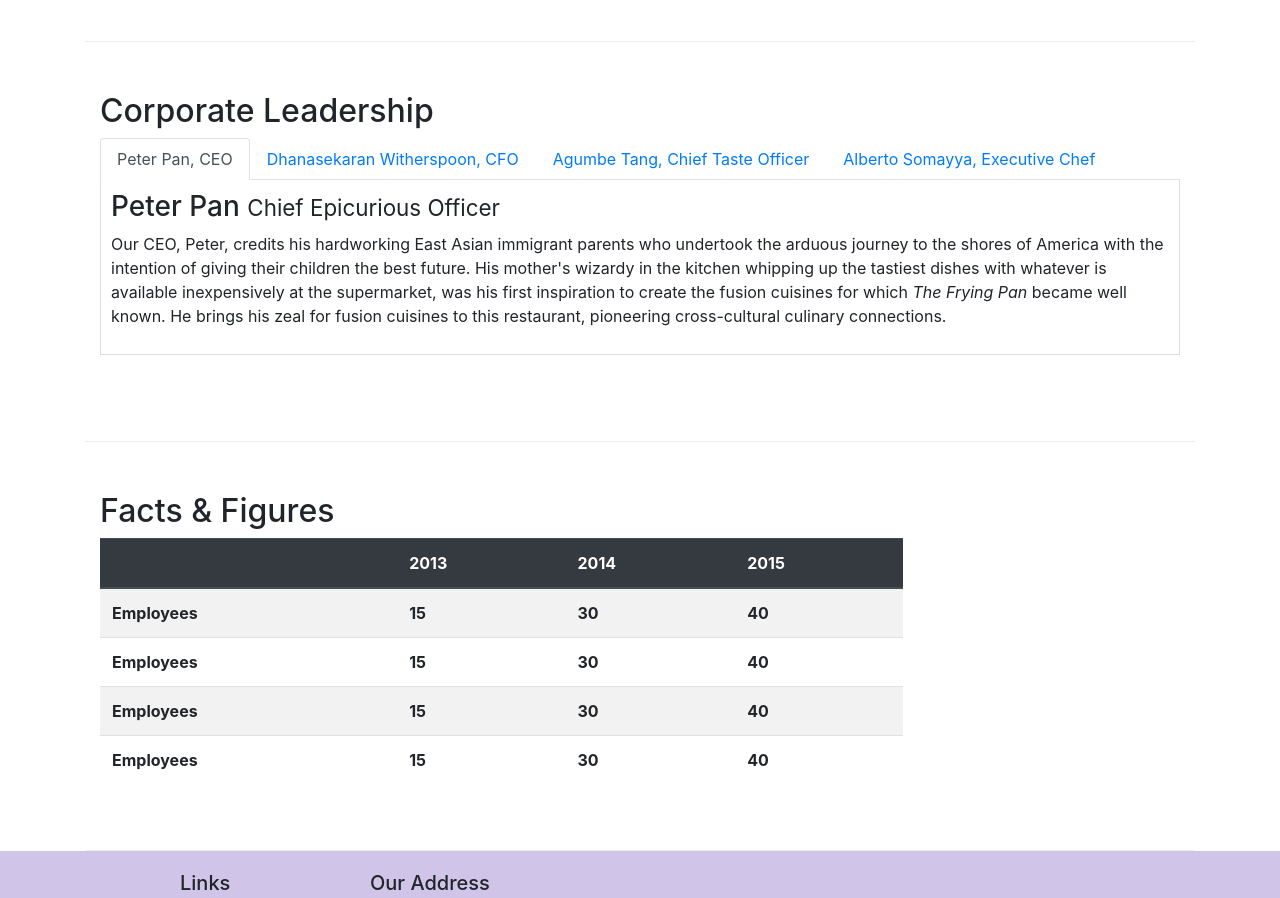
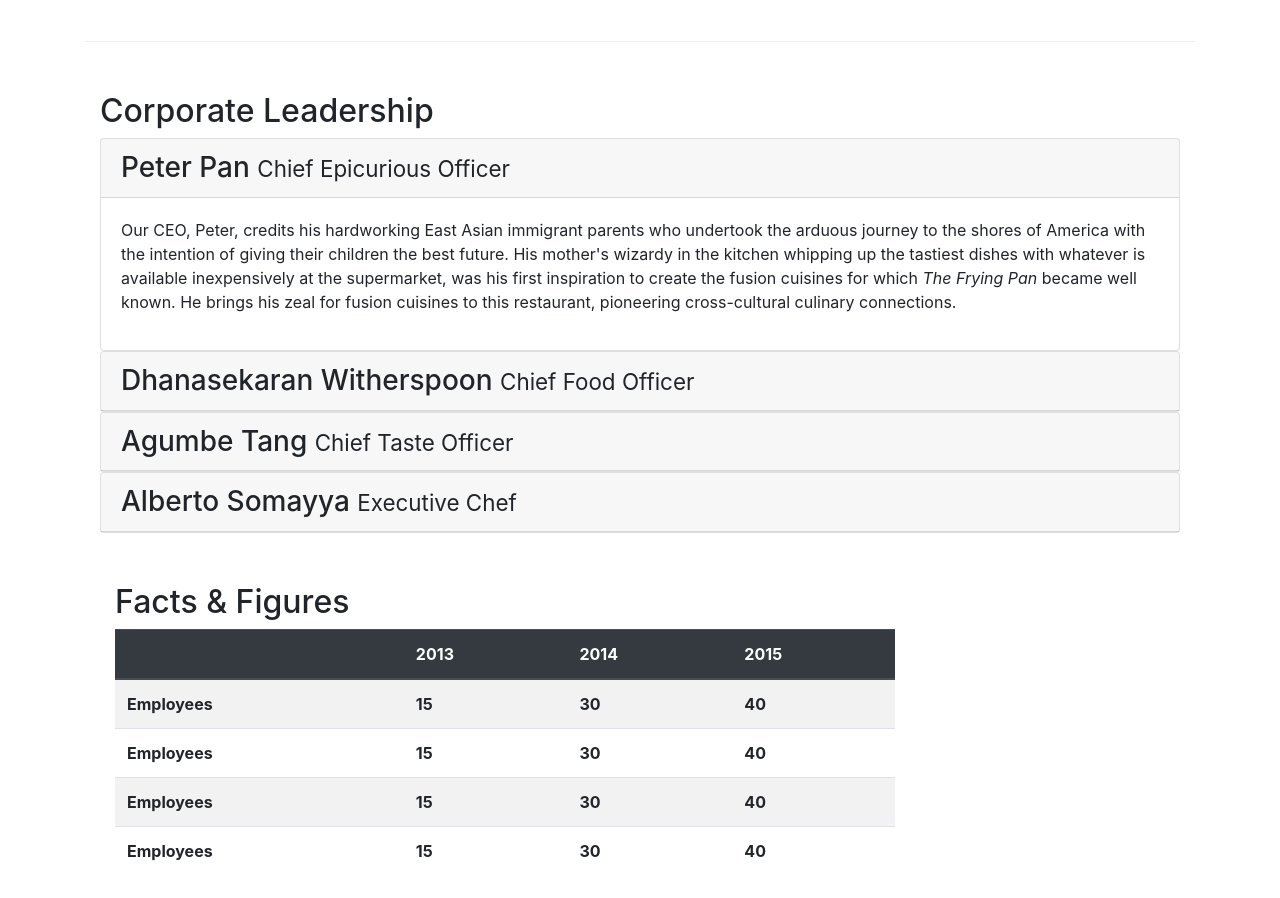
Before and after one commit to migueljamin-dev/Bootstrap, a website: page aboutus.html in a window 1280 px wide. Shown: the part 1000-1898 px from the top of the page. Drawn offline with nearby package versions, Linux system fonts and the light colour scheme.

Commit message:
Accordion

```diff
--- a/aboutus.html
+++ b/aboutus.html
@@ -107,43 +107,69 @@
         <div class="row row-content">
             <div class="col-12" >
                 <h2 >Corporate Leadership</h2>
-                <ul class="nav nav-tabs">
-                    <li class="nav-item">
-                        <a class="nav-link active" href="#peter" role="tab" data-toggle="tab">Peter Pan, CEO</a>
-                    </li>
 
-                    <li class="nav-item">
-                        <a class="nav-link " href="#dhana" role="tab" data-toggle="tab">Dhanasekaran Witherspoon, CFO</a>
-                    </li>
+                <div id="accordion">
+                    <div class="card">
+                        <div class="card-header" role="tab" id="peterhead">
+                            <h3 class="mb-0">
+                               <a data-toggle="collapse" data-target="#peter">Peter Pan
+                                   <small>Chief Epicurious Officer</small></h3>
+                                </a>
+                                </div>
+                    <div class="collapse show" id="peter" data-parent="#accordion">
+                        <div class="card-body">
+                            <p  class="d-none d-sm-block">Our CEO, Peter, credits his hardworking East Asian
+                                immigrant parents who undertook the arduous journey to the shores of America
+                                with the intention of giving their children the best future. His mother's wizardy
+                                in the kitchen whipping up the tastiest dishes with whatever is available inexpensively
+
+                                at the supermarket, was his first inspiration to create the fusion cuisines for which <em>The Frying Pan</em> became well known. He brings his zeal for fusion cuisines to this restaurant, pioneering cross-cultural culinary connections.</p>
+                        </div>
+                     </div>
+                    </div>
 
 
-                    <li class="nav-item">
-                        <a class="nav-link " href="#agumbe" role="tab" data-toggle="tab">Agumbe Tang, Chief Taste Officer</a>
-                    </li>
 
-                    <li class="nav-item">
-                        <a class="nav-link " href="#alberto" role="tab" data-toggle="tab">Alberto Somayya, Executive Chef</a>
-                    </li>
-                </ul>
-                <div class="tab-content">
-                    <div role="tabpanel" class="tab-pane fade show active" id="peter">
-                <h3>Peter Pan <small>Chief Epicurious Officer</small></h3>
-                <p  class="d-none d-sm-block">Our CEO, Peter, credits his hardworking East Asian immigrant parents who undertook the arduous journey to the shores of America with the intention of giving their children the best future. His mother's wizardy in the kitchen whipping up the tastiest dishes with whatever is available inexpensively at the supermarket, was his first inspiration to create the fusion cuisines for which <em>The Frying Pan</em> became well known. He brings his zeal for fusion cuisines to this restaurant, pioneering cross-cultural culinary connections.</p>
-                     </div>
-                <div role="tabpanel" class="tab-pane fade" id="dhana">
-                <h3>Dhanasekaran Witherspoon <small>Chief Food Officer</small></h3>
+                <div class="card">
+                    <div class="card-header" role="tab" id="dhanahead">
+                        <h3 class="mb-0">
+                            <a data-toggle="collapse" data-target="#dhana" >
+                                Dhanasekaran Witherspoon <small>Chief Food Officer</small></h3>
+                            </a>
+            </div>
+            <div class="collapse" id="dhana" data-parent="#accordion">
+            <div class="card-body">
                 <p  class="d-none d-sm-block">Our CFO, Danny, as he is affectionately referred to by his colleagues, comes from a long established family tradition in farming and produce. His experiences growing up on a farm in the Australian outback gave him great appreciation for varieties of food sources. As he puts it in his own words, <em>Everything that runs, wins, and everything that stays, pays!</em></p>
                 </div>
-                <div role="tabpanel" class="tab-pane fade" id="agumbe">
-                <h3>Agumbe Tang <small>Chief Taste Officer</small></h3>
-                <p  class="d-none d-sm-block">Blessed with the most discerning gustatory sense, Agumbe, our CTO, personally ensures that every dish that we serve meets his exacting tastes. Our chefs dread the tongue lashing that ensues if their dish does not meet his exacting standards. He lives by his motto, <em>You click only if you survive my lick.</em></p>
+            </div>
+        </div>
+                <div class="card">
+                <div class="card-header" role="tab"  id="agumbeheader">
+                <h3 class="mb-0">
+                    <a data-toggle="collapse" data-target="#agumbe">
+                    Agumbe Tang <small>Chief Taste Officer</small></h3>
+                </a>
+                    </div>
+                    <div class="collapse" id="agumbe" data-parent="#accordion">
+                        <div class="card-body">
+                            <p  class="d-none d-sm-block">Blessed with the most discerning gustatory sense, Agumbe, our CTO, personally ensures that every dish that we serve meets his exacting tastes. Our chefs dread the tongue lashing that ensues if their dish does not meet his exacting standards. He lives by his motto, <em>You click only if you survive my lick.</em></p>
                 </div>
-                <div role="tabpanel" class="tab-pane fade" id="alberto">
-                <h3>Alberto Somayya <small>Executive Chef</small></h3>
+            </div>
+        </div>
+
+                <div class="card">
+                <div class="card-header" role="tab" id="albertoheader">
+                <h3 class="mb-0">
+                    <a data-toggle="collapse" data-target="#alberto">
+                        Alberto Somayya <small>Executive Chef</small></h3></a>
+                        </div>
+                        <div class="collapse" id="alberto" data-parent="#accordion">
+                            <div class="card-body">
                 <p  class="d-none d-sm-block">Award winning three-star Michelin chef with wide International experience having worked closely with whos-who in the culinary world, he specializes in creating mouthwatering Indo-Italian fusion experiences. He says, <em>Put together the cuisines from the two craziest cultures, and you get a winning hit! Amma Mia!</em></p>
                     </div>
-             </div>
+                </div>
             </div>
+
        </div>
        <div class="row row-content">
            <div class="col-12 col-sm-9">
```
